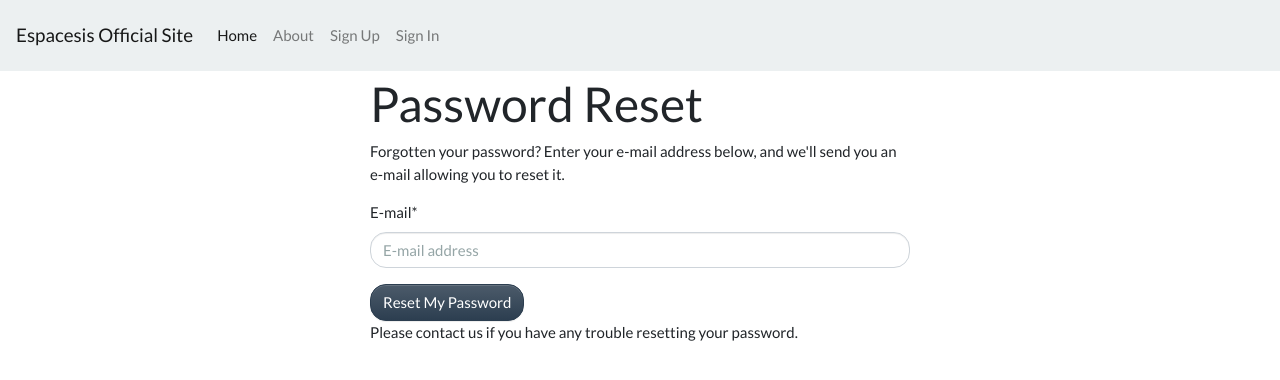
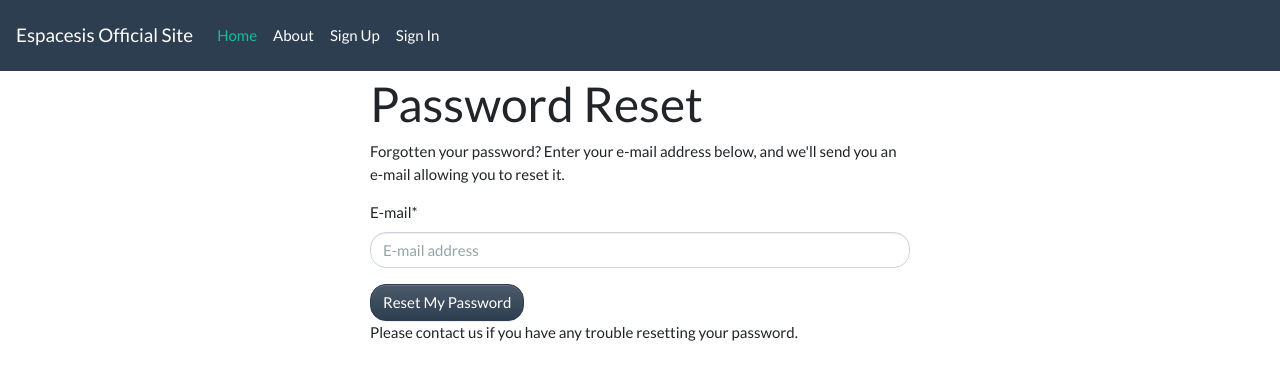
Before and after one commit to espacesis/espacesis, a Django app: page /accounts/password/reset/ in a window 1280 px wide. Shown: the top 380 px of the page. Run offline with Django 3.2, Linux system fonts and the light colour scheme; some libraries are stand-ins or nearby versions.

Commit message:
set primary color dark

```diff
--- a/espacesis/templates/base.html
+++ b/espacesis/templates/base.html
@@ -36,7 +36,7 @@
   <body>
 
     <div class="mb-1">
-      <nav class="navbar navbar-expand-md navbar-light bg-light">
+      <nav class="navbar navbar-expand-md navbar-dark bg-primary">
         <button class="navbar-toggler navbar-toggler-right" type="button" data-toggle="collapse" data-target="#navbarSupportedContent" aria-controls="navbarSupportedContent" aria-expanded="false" aria-label="Toggle navigation">
           <span class="navbar-toggler-icon"></span>
         </button>
```
